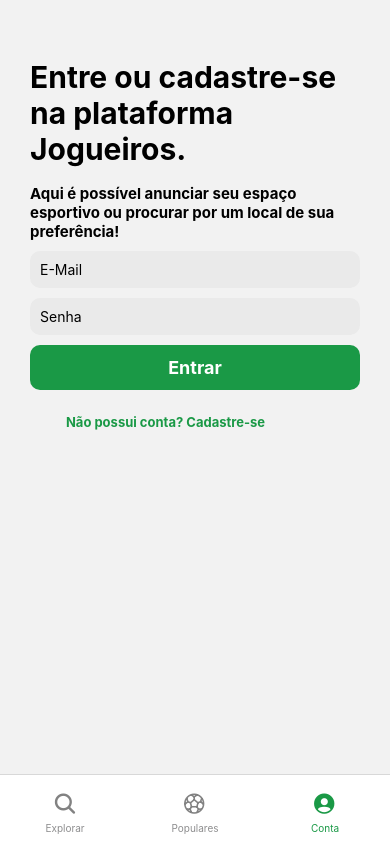
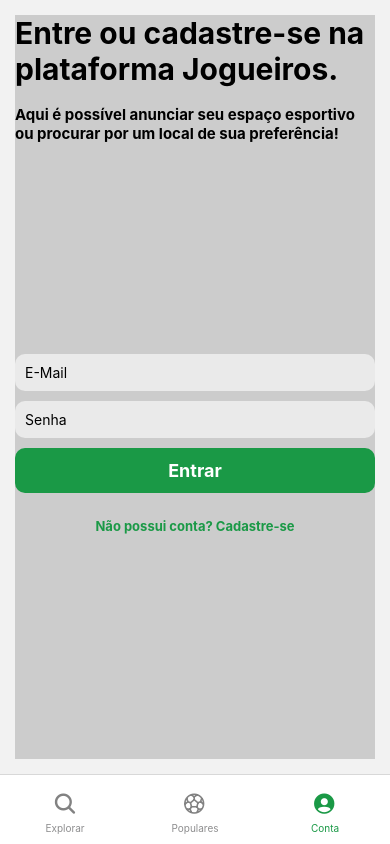
Before and after one commit to rafaelviktor/Jogueiros-React, a React Native app in the folder Jogueiros/: screen /Conta in a window 390 px wide. Built offline with nearby package versions, Linux system fonts and the light colour scheme; no server answers.

Commit message:
ajustes layout

```diff
--- a/Jogueiros/views/conta.js
+++ b/Jogueiros/views/conta.js
@@ -13,8 +13,6 @@
   const [senha, setSenha] = useState('');
   const [perfilObj, setPerfilObj] = useState({})
 
-  useEffect(() => {
-    setIsLoading(true)
   const getToken = async () => {
     try {
       const token = await AsyncStorage.getItem('token');
@@ -31,6 +29,9 @@
     }
     setIsLoading(false)
   }
+
+  useEffect(() => {
+    setIsLoading(true)
     getToken();
   },[])
 
@@ -58,7 +59,8 @@
     } catch (err) {
         alert(err.response.data.message)
     }
-    setIsLoading(false)
+    await getToken();
+    setIsLoading(false);
   }
 
   const Sair = async () => {
@@ -74,24 +76,28 @@
     return (
       <View style={styles.root}>
         {isAuthenticated ? (
+        <View style={styles.colspacing}>
+          <Text style={styles.loginh1}>Perfil</Text>
           <View>
-          <Text style={styles.loginh1}>Perfil</Text>
             <Text style={styles.loginh2}>Nome:</Text>
             <Text style={styles.subtitle}>{perfilObj.nome}</Text>
             <Text style={styles.loginh2}>E-Mail:</Text>
             <Text style={styles.subtitle}>{perfilObj.email}</Text>
             <Text style={styles.loginh2}>Contato:</Text>
             <Text style={styles.subtitle}>{perfilObj.contato}</Text>
+          </View>
           <Button title='Sair' type='danger' onpress={Sair}/>
         </View>
         ) : (
-        <View style={styles.root}>
+        <View style={styles.colspacing}>
+          <View>
             <Text style={styles.loginh1}>Entre ou cadastre-se na plataforma Jogueiros.</Text>
             <Text style={styles.subtitle}>Aqui é possível anunciar seu espaço esportivo ou procurar por um local de sua preferência!</Text>
-          <View style={styles.container}>
+          </View>
+          <View style={styles.center}>
             <TextInput placeholder='E-Mail' style={styles.email} value={email} onChangeText={setEmail}/>
             <TextInput placeholder='Senha' style={styles.password} value={senha} onChangeText={setSenha} secureTextEntry/>
-            <Button title='Entrar' onpress={Entrar} style={{ width: '90%' }}/>
+            <Button title='Entrar' onpress={Entrar} />
             <Button title='Não possui conta? Cadastre-se' onpress={() => navigation.navigate('Cadastrar')} type='tertiary'/>
           </View>
         </View>)}
@@ -100,7 +106,7 @@
   } else {
     return (
     <View style={styles.center}>
-      <ActivityIndicator color={"#1a9946"} size="large" />
+      <ActivityIndicator color={"#1a9946"} size={60} />
     </View>)
     }
 }
@@ -108,8 +114,9 @@
   const styles = StyleSheet.create({
     root: {
       flex: 1,
-      marginLeft: 15,
-      marginRight: 15
+      backgroundColor: '#ccc',
+      display: 'flex',
+      margin: 15
     },
     center: {
       flex: 1,
@@ -119,12 +126,10 @@
     loginh1: {
       fontWeight: 'bold',
       fontSize: 30,
-      marginTop: '18%'
     },
     loginh2: {
       fontWeight: 'bold',
       fontSize: 19,
-      marginTop: '8%'
     },
     subtitle: {
       fontWeight: 'bold',
@@ -133,6 +138,11 @@
     },
     label: {
       marginTop: 20
+    },
+    colspacing: {
+      flex: 1,
+      flexDirection: 'column',
+      justifyContent: 'space-between'
     },
     email: {
       width: '100%',
```
Lines whose indentation alone changed are shown as unchanged.
